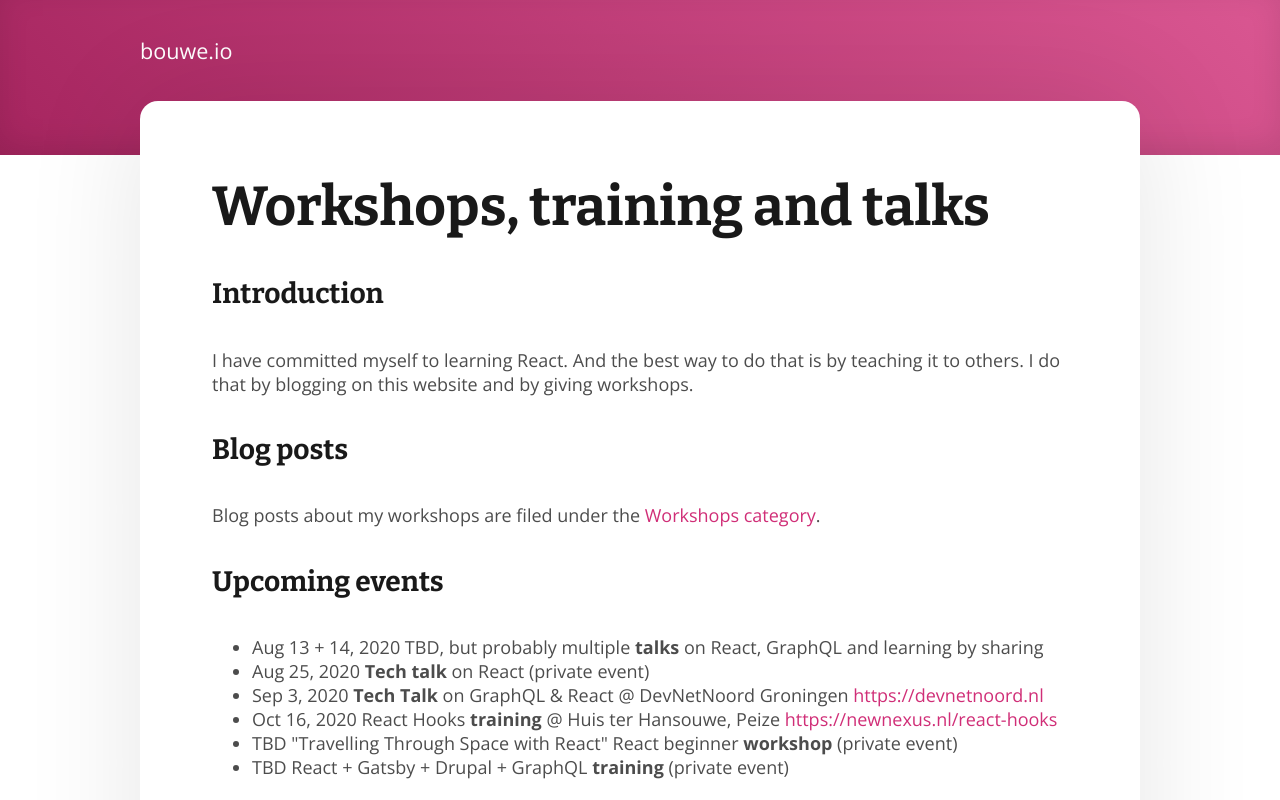
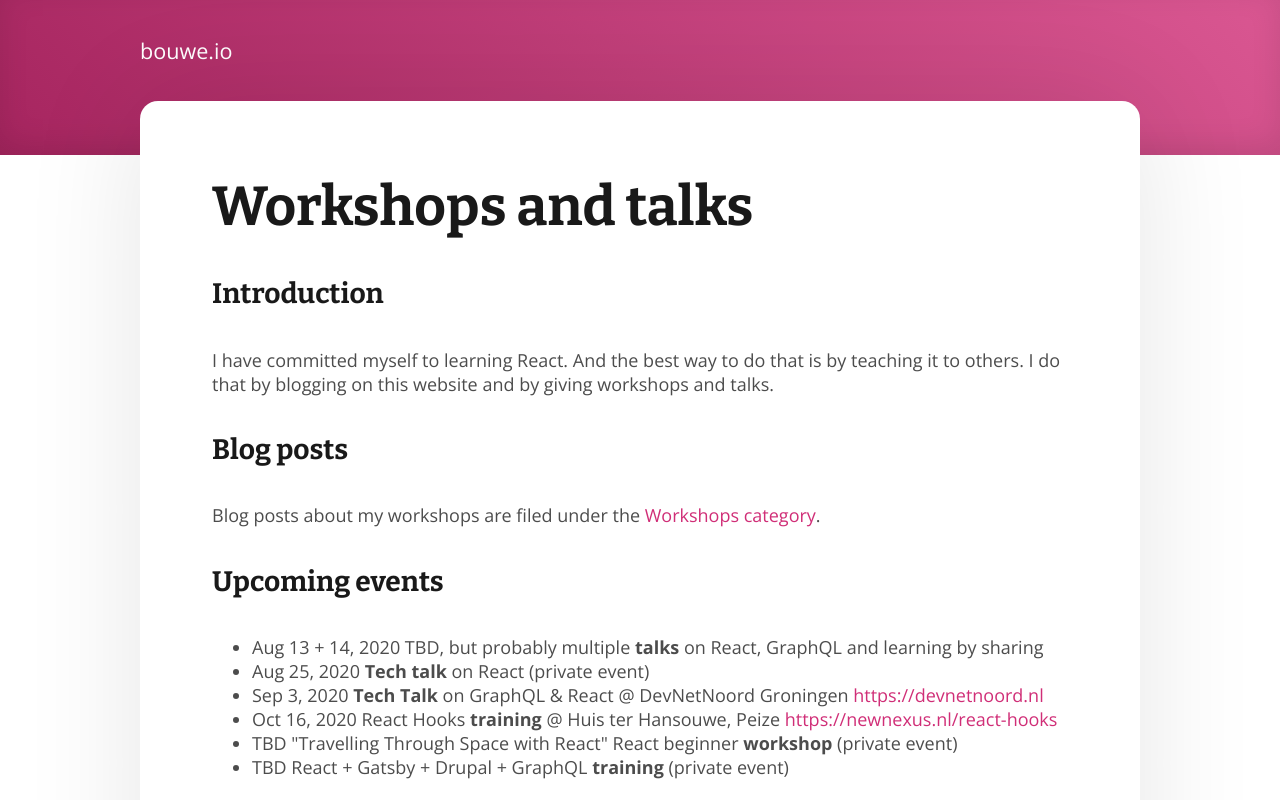
Before and after one commit to bouwe77/bouwe77.github.io, a Gatsby site: page /workshops in a window 1280 px wide. Shown: the top 800 px of the page. Built offline with nearby package versions, Linux system fonts and the light colour scheme; Gatsby itself is replaced by a stand-in of ours.

Commit message:
Minor adjustments

```diff
--- a/src/pages/workshops.mdx
+++ b/src/pages/workshops.mdx
@@ -3,12 +3,12 @@ export default Page;
 
 import { Link } from "gatsby";
 
-# Workshops, training and talks
+# Workshops and talks
 
 #### Introduction
 
 I have committed myself to learning React. And the best way to do that is by teaching it to others.
-I do that by blogging on this website and by giving workshops.
+I do that by blogging on this website and by giving workshops and talks.
 
 #### Blog posts
 
```
